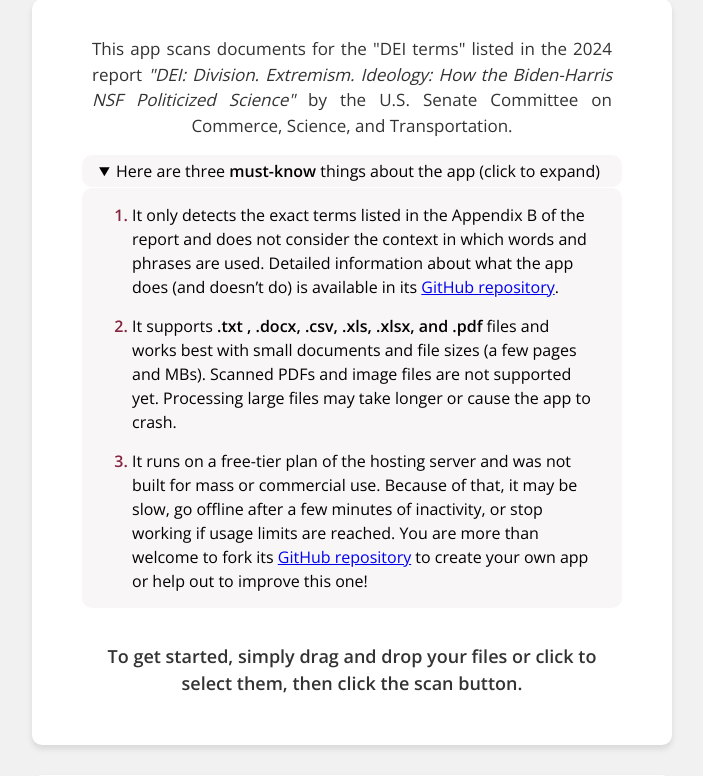
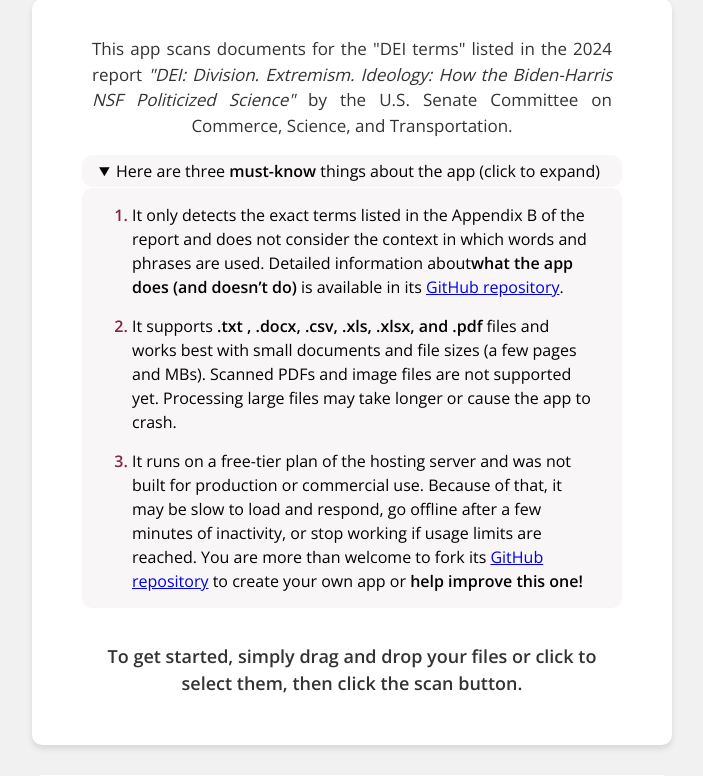
Before and after one commit to deelobo/keyword_scanner_app, a Flask app: page / in a window 1280 px wide, after a click that opens the changed part. Shown: the part 164-940 px from the top of the page, without its empty margins (288-991 px from the left). Run offline with Flask 2, Linux system fonts and the light colour scheme.

Commit message:
Enhance clarity in index.html by improving text formatting and refining language for better user understanding

```diff
--- a/templates/index.html
+++ b/templates/index.html
@@ -31,7 +31,7 @@
                     <ol>
                         <li>
                             It only detects the exact terms listed in the Appendix B of the report and does not consider
-                            the context in which words and phrases are used. Detailed information about what the app does (and doesn’t do) is
+                            the context in which words and phrases are used. Detailed information about<strong>what the app does (and doesn’t do)</strong> is
                             available in its
                             <a href="https://github.com/yourusername/yourrepo" target="_blank">GitHub repository</a>.
                         </li>
@@ -42,12 +42,12 @@
                             cause the app to crash.
                         </li>
                         <li>
-                            It runs on a free-tier plan of the hosting server and was not built for mass or commercial
-                            use. Because of that, it may be slow, go offline after a few minutes of inactivity, or stop working if usage limits are
+                            It runs on a free-tier plan of the hosting server and was not built for production or commercial
+                            use. Because of that, it may be slow to load and respond, go offline after a few minutes of inactivity, or stop working if usage limits are
                             reached.
                             You are more than welcome to fork its
                             <a href="https://github.com/yourusername/yourrepo" target="_blank">GitHub repository</a>
-                            to create your own app or help out to improve this one!
+                            to create your own app or <strong> help improve this one!</strong>
                         </li>
                     </ol>
                 </details>
```
